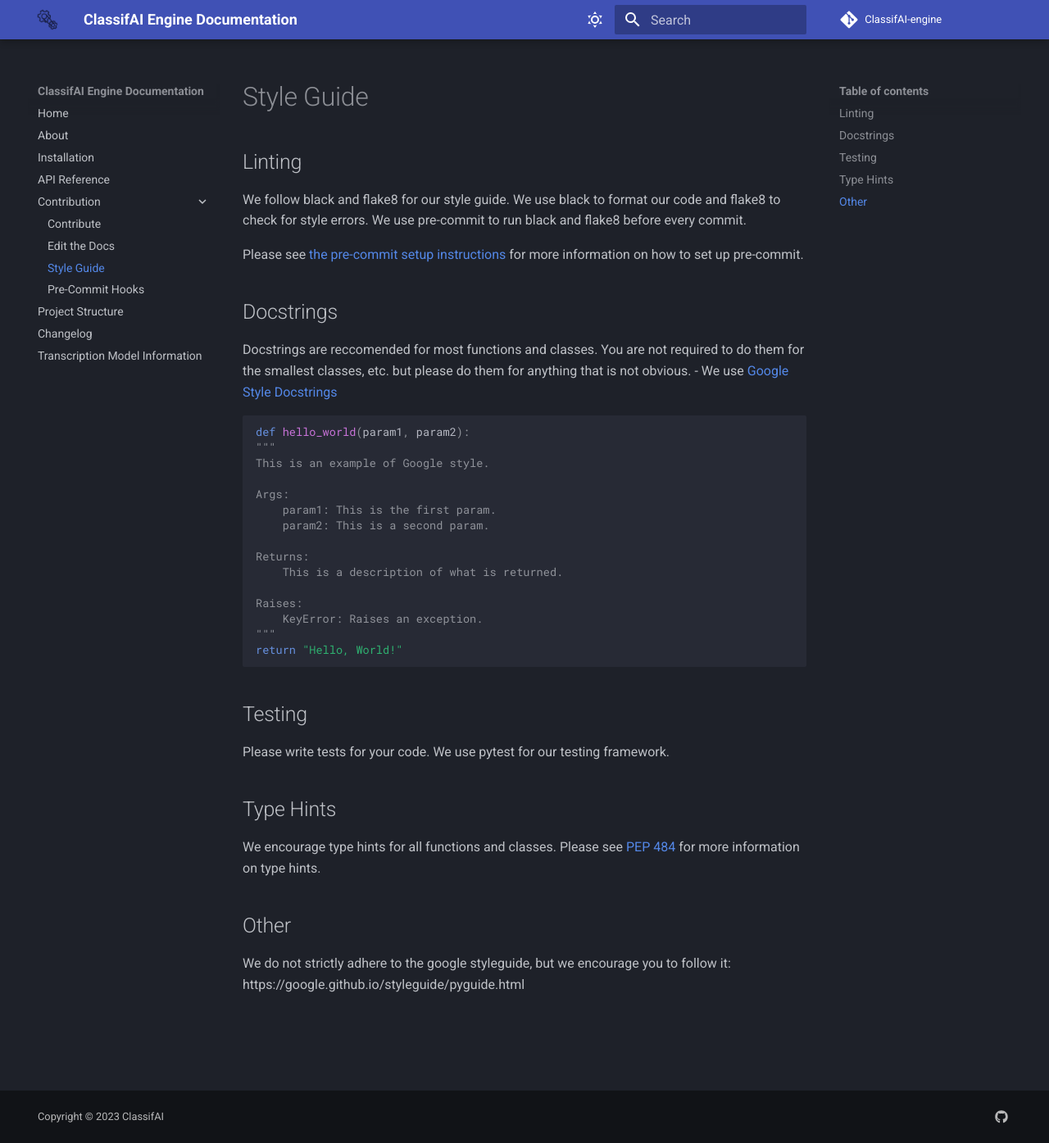
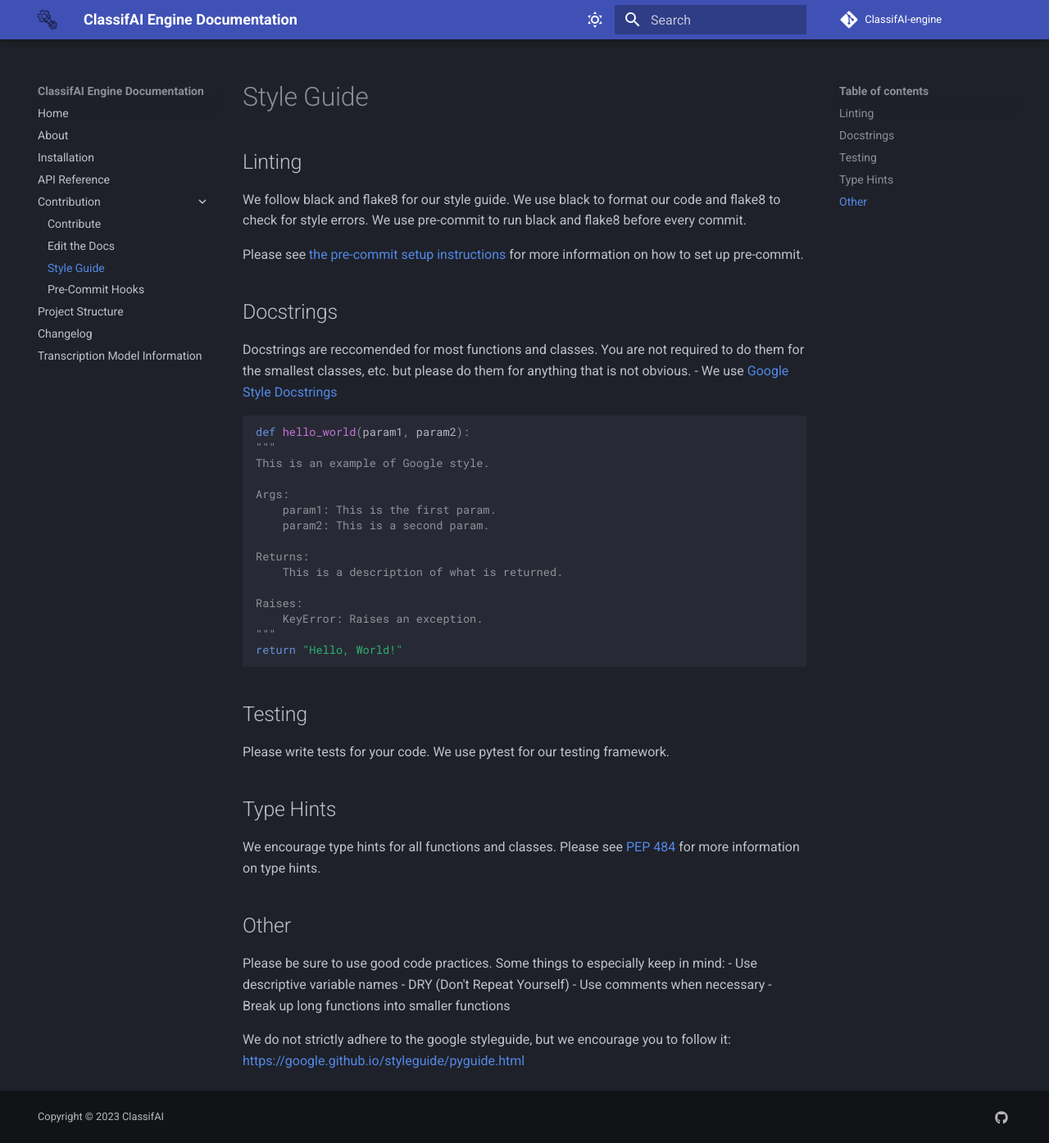
Before and after one commit to TCU-ClassifAI/classifAI-engine, an MkDocs documentation site: the page built from docs/contribution/style_guide.md, in a window 1280 px wide and 1395 px high. Shown: the whole window at 82% size. Built offline with MkDocs 1.6.1 and Material for MkDocs 9.7.7, drawn with Linux system fonts in a browser that asks for light colours; comment, search, counter and statistics services are not loaded.

Commit message:
Add style guidelines to style guide.md on docs website

```diff
--- a/docs/contribution/style_guide.md
+++ b/docs/contribution/style_guide.md
@@ -39,4 +39,10 @@
 
 ## Other
 
-We do not strictly adhere to the google styleguide, but we encourage you to follow it:  https://google.github.io/styleguide/pyguide.html
+Please be sure to use good code practices. Some things to especially keep in mind:
+- Use descriptive variable names
+- DRY (Don't Repeat Yourself)
+- Use comments when necessary
+- Break up long functions into smaller functions
+
+We do not strictly adhere to the google styleguide, but we encourage you to follow it:  [https://google.github.io/styleguide/pyguide.html](https://google.github.io/styleguide/pyguide.html)
```
